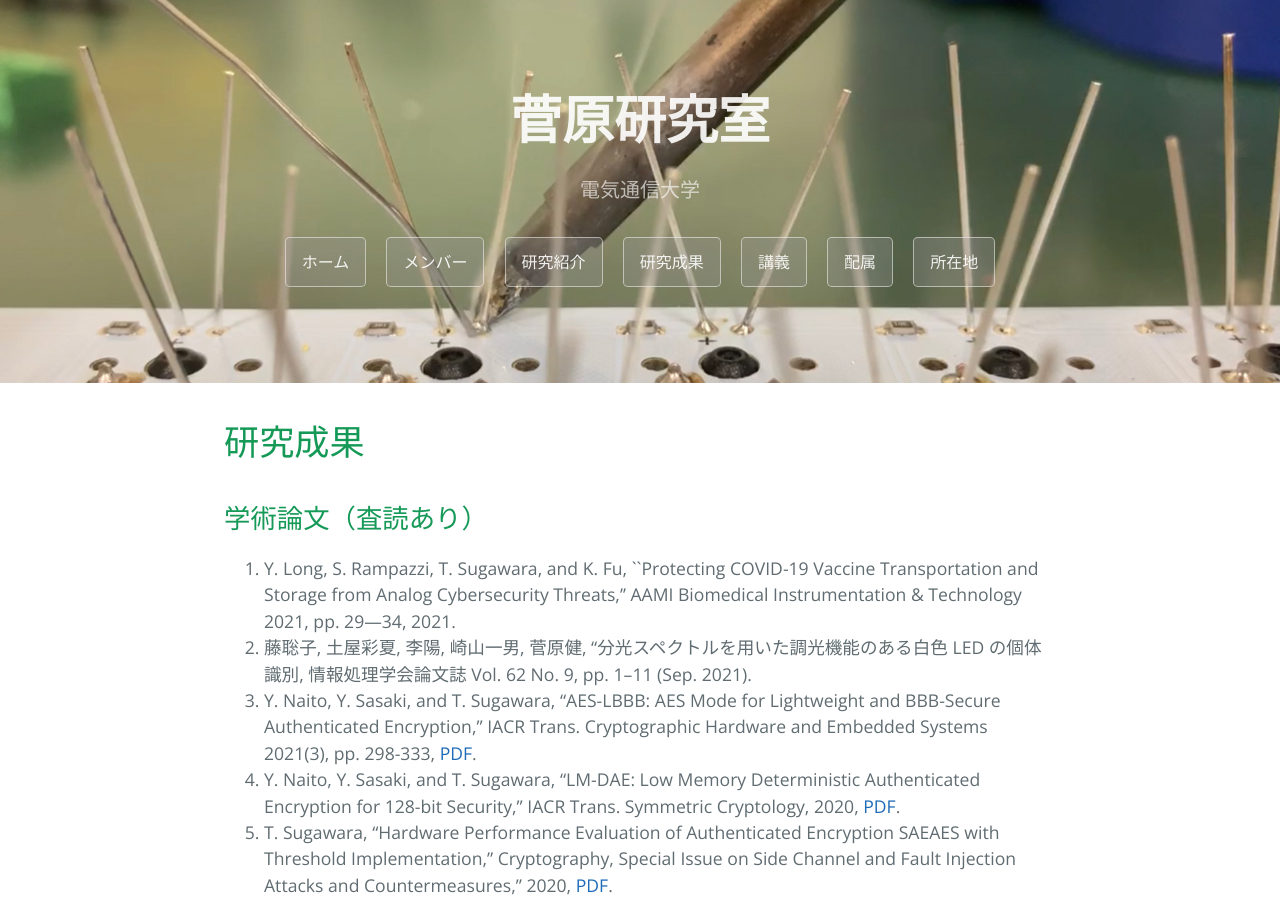
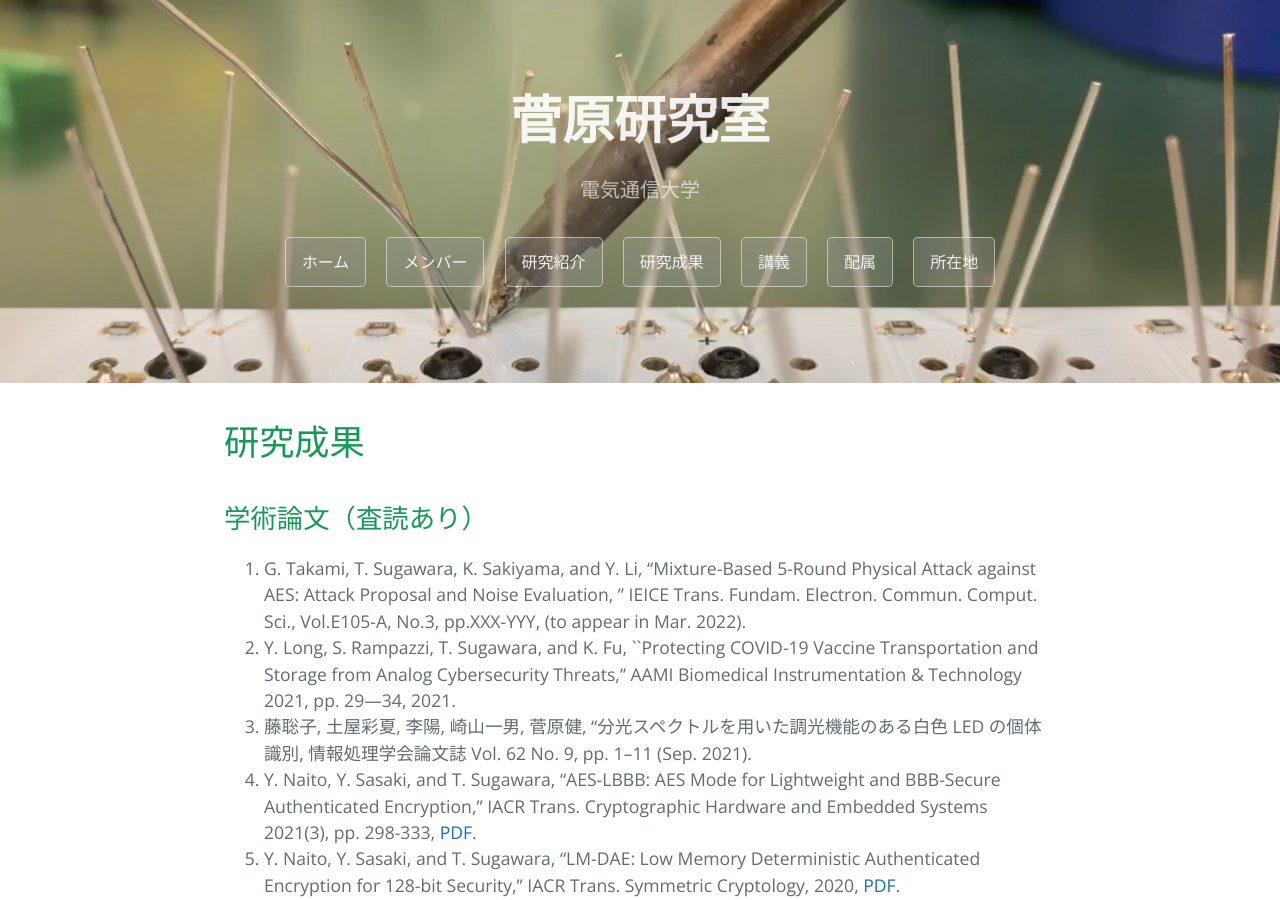
Before and after one commit to sugawara-bbbb/weblab, a Jekyll site: the page built from publication.md, in a window 1280 px wide and 900 px high. Built offline with Jekyll 4.4.1, drawn with Linux system fonts in a browser that asks for light colours; our own code applies the rules of GitHub Pages for plain Markdown files; some of the changed text lies outside the part shown.

Commit message:
Publication

```diff
--- a/publication.md
+++ b/publication.md
@@ -9,6 +9,7 @@ layout: default
 
 ## 学術論文（査読あり）
 
+1. G. Takami, T. Sugawara, K. Sakiyama, and Y. Li, “Mixture-Based 5-Round Physical Attack against AES: Attack Proposal and Noise Evaluation, ” IEICE Trans. Fundam. Electron. Commun. Comput. Sci., Vol.E105-A, No.3, pp.XXX-YYY, (to appear in Mar. 2022).
 1. Y. Long, S. Rampazzi, T. Sugawara, and K. Fu, ``Protecting COVID-19 Vaccine Transportation and Storage from Analog Cybersecurity Threats,’’ AAMI Biomedical Instrumentation & Technology 2021, pp. 29—34, 2021.
 1. 藤聡子, 土屋彩夏, 李陽, 崎山一男, 菅原健, "分光スペクトルを用いた調光機能のある白色 LED の個体識別, 情報処理学会論文誌 Vol. 62 No. 9, pp. 1–11 (Sep. 2021).
 1. Y. Naito, Y. Sasaki, and T. Sugawara, "AES-LBBB: AES Mode for Lightweight and BBB-Secure Authenticated Encryption," IACR Trans. Cryptographic Hardware and Embedded Systems 2021(3), pp. 298-333, [PDF](https://tches.iacr.org/index.php/TCHES/article/view/8976).
@@ -42,6 +43,7 @@ layout: default
 
 ## 国際会議プロシーディングス等（査読あり）
 
+1. R. Kudo, T. Sugawara, K. Sakiyama, Y. Hara-Azumi, and Y. Li “Revisiting System Noise in Side-Channel Attacks: Mutual Assistant SCA vs. Genetic Algorithm” in Asian Hardware Oriented Security and Trust Symposium (AsianHOST’21), (to appear in Dec., 2021).
 1. Y. Naito, Y. Sasaki, and T. Sugawara, ``Double-Block-Length Hash Function for Minimum Memory Size,’’ Asiacrypt 2021, to appear.
 1. B. Cyr, T. Sugawara, and K. Fu, ``Why Lasers Inject Perceived Sound Into MEMS Microphones: Indications and Contraindications of Photoacoustic and Photoelectric Effects,’’ IEEE Sensors 2021, October 2021, to appear.
 1. T. Asano and T. Sugawara, "Simulation Based Evaluation of Bit-Interaction Side-Channel Leakage on RISC-V Processor," PROOFS 2021, 2021.
```
